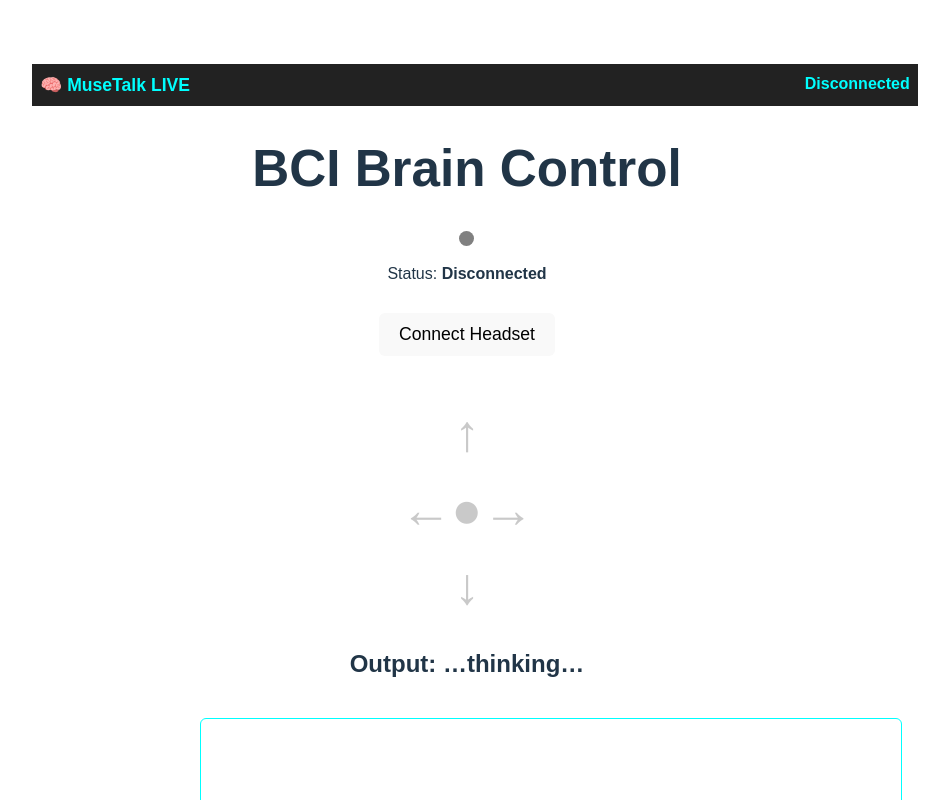
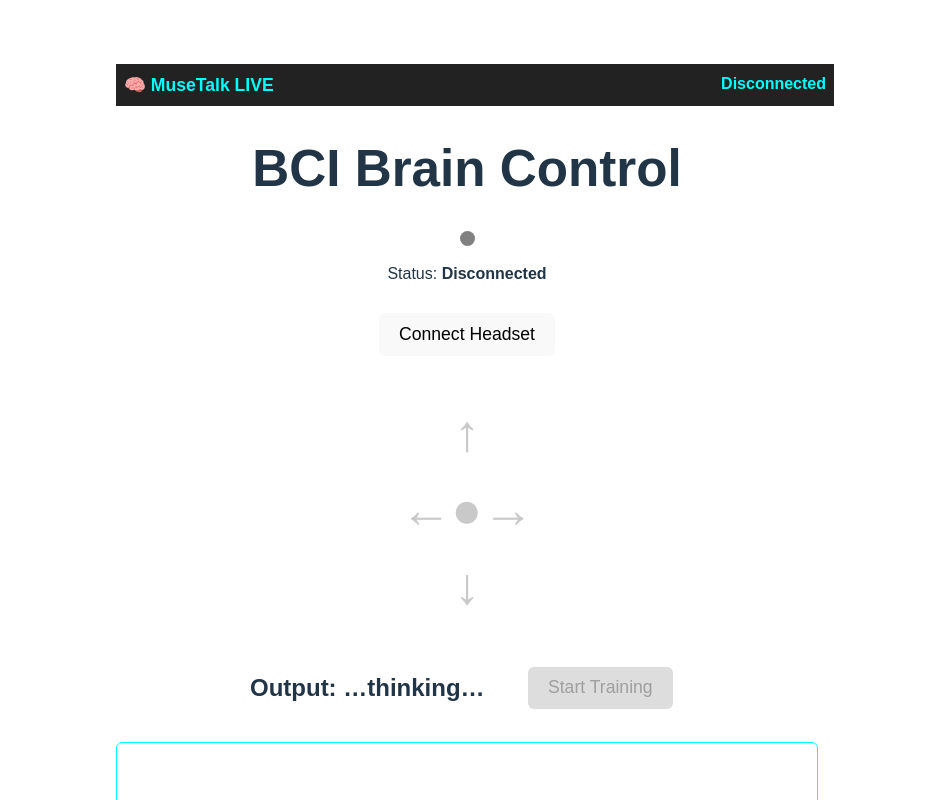
Before and after one commit to BensonTran12/muse-talk, a React app in the folder frontend/: page / in a window 1280 px wide. Shown: the top 800 px of the page, without its empty margins (173-1122 px from the left). Built offline with nearby package versions, Linux system fonts and the light colour scheme; the HTML template or start-up script is replaced by a standard one.

Commit message:
updated ui
bug fixes: counting and button placement

```diff
--- a/frontend/src/App.jsx
+++ b/frontend/src/App.jsx
@@ -51,8 +51,9 @@ export default function App() {
     mockRef.current = setInterval(() => {
       const r = DIR[Math.floor(Math.random() * DIR.length)];
       setPrediction(r);
-      setHistory(h => [r, ...h].slice(0, 6)); // last 6 shown
-      if (trainingMode) setSaved(prev => prev + 1);
+      if (trainingMode) {
+        setSaved(prev => prev + 1);
+      }
     }, 700);
   };
 
@@ -61,15 +62,17 @@ export default function App() {
     return () => clearInterval(mockRef.current);
   }, []);
 
-  useEffect(() => {
-    if (!connected || prediction === "…thinking…") return;
+useEffect(() => {
+  if (!connected || prediction === "…thinking…") return;
+
+    if (trainingMode) {
+      setSaved(prev => prev + 1);
+    }
 
     const keyToPress = WASD_MAP[prediction];
 
     if (keyToPress) {
       console.log(`BCI Command: ${prediction}. Dispatching keydown event for: ${keyToPress.toUpperCase()}`);
-
-      // change later to work with
 
       const event = new KeyboardEvent('keydown', {
         key: keyToPress,
@@ -78,7 +81,6 @@ export default function App() {
       });
       document.dispatchEvent(event);
 
-      // Optionally dispatch 'keyup' to simulate a tap
       const keyupEvent = new KeyboardEvent('keyup', {
         key: keyToPress,
         code: keyToPress.toUpperCase(),
@@ -89,7 +91,9 @@ export default function App() {
     } else if (prediction === "NEUTRAL") {
       console.log("BCI Command: NEUTRAL. No key dispatched.");
     }
-  }, [prediction, connected]); // Reruns whenever prediction changes
+
+  }, [prediction, connected, trainingMode]); //  Added trainingMode to deps
+
 
   // fake eeg line animator
 // fake EEG multi-band animator
@@ -153,10 +157,9 @@ export default function App() {
     }, [connected]);
 
 
-  // start/end training mode
   const toggleTraining = () => {
-    setTrainingMode(!trainingMode);
-    if (!trainingMode) setSaved(0); // reset counter
+    setSaved(0);  // always reset when training starts
+    setTrainingMode(prev => !prev);
   };
 
   // gives a rad direction wheel vibe
@@ -213,27 +216,34 @@ export default function App() {
       </div>
 
 
-      {/* thought output */}
-      <h2>Output: {prediction}</h2>
+    {/* Output + Control Bar */}
+    <div style={styles.controlRow}>
+      <h2 style={{ marginRight: "1rem" }}>
+        Output: <span style={{fontWeight: 700}}>{prediction}</span>
+      </h2>
 
-      {/* training mode toggle */}
       <button
-        style={{...styles.button, backgroundColor: trainingMode ? "#ffcc00" : "#ddd"}}
+        style={{
+          ...styles.button,
+          backgroundColor: trainingMode ? "#ffcc00" : "#ddd"
+        }}
         onClick={toggleTraining}
         disabled={!connected}
       >
-        {trainingMode ? " Recording..." : "Start Training"}
+        {trainingMode ? "Recording..." : "Start Training"}
       </button>
 
-      {/* how many samples logged */}
       {trainingMode && (
-        <p>Saved: {saved}</p>
+        <span style={styles.savedText}>Saved: {saved}</span>
       )}
-      {/* eeg graph */}
+    </div>
+
+
+    {/* eeg graph */}
     <canvas
       ref={graphRef}
       width="700"
-      height="190"
+      height="200"
       style={styles.canvas}
     />
 
@@ -326,5 +336,17 @@ const styles = {
   marginTop: "6px",
   fontSize: "0.9rem",
   fontWeight: "600"
-  }
+  },
+  controlRow: {
+  marginTop: "1.5rem",
+  display: "flex",
+  justifyContent: "center",
+  alignItems: "center",
+  gap: "1rem"
+},
+savedText: {
+  fontSize: "1.2rem",
+  fontWeight: "600",
+  color: "#333"
+}
 };
```
